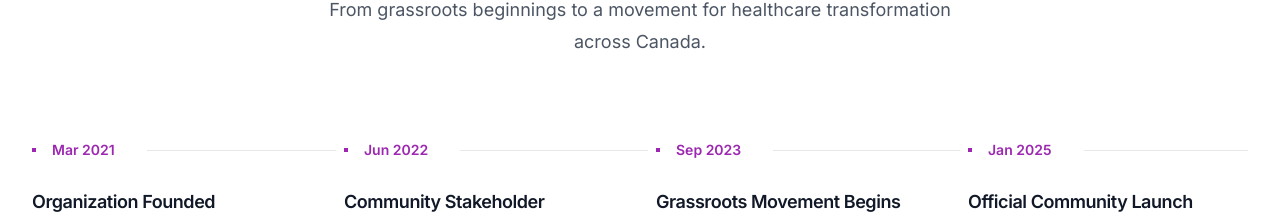
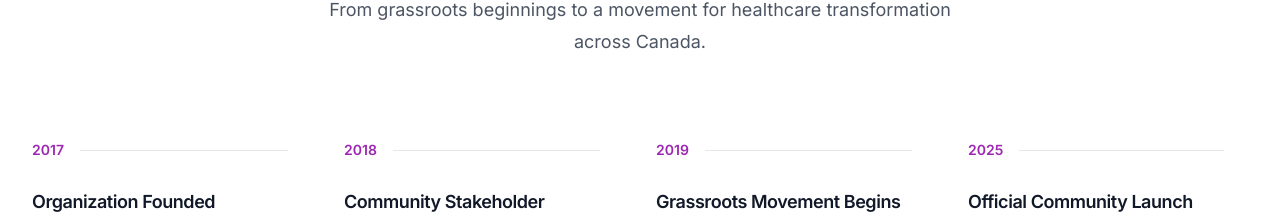
Before and after one commit to taylorjackson/coalitionforbetterhealth, a Next.js app: page / in a window 1280 px wide. Shown: the part 4991-5215 px from the top of the page. Built offline with nearby package versions, Linux system fonts and the light colour scheme.

Commit message:
Update AdvocacyPage copy for clarity on health determinants; adjust Team component timeline dates for accuracy and improve layout styling.

```diff
--- a/src/app/ourframework/page.tsx
+++ b/src/app/ourframework/page.tsx
@@ -345,8 +345,8 @@ export default function AdvocacyPage() {
                                 <div className="flex items-center justify-center gap-3">Foundational Supports</div>
                             </h2>
                             <p className="mt-6 text-lg/8 text-gray-700">
-                                To address the root causes of health, we integrate essential services and supports that
-                                create the foundation for healthy communities.
+                                To address health determinants and root causes of illness, we integrate essential
+                                services and supports that create the foundation for healthy communities.
                             </p>
                         </div>
                         <dl className="mx-auto mt-16 grid max-w-2xl grid-cols-1 gap-x-8 gap-y-16 text-base/7 sm:grid-cols-2 lg:mx-0 lg:max-w-none lg:grid-cols-4">
--- a/src/components/Team.tsx
+++ b/src/components/Team.tsx
@@ -3,28 +3,28 @@ const timeline = [
         name: 'Organization Founded',
         description:
             'A group of passionate healthcare professionals came together to address the growing challenges in our healthcare system, driven by a shared vision of patient-centered care.',
-        date: 'Mar 2021',
+        date: '2017',
         dateTime: '2021-03',
     },
     {
         name: 'Community Stakeholder Engagement',
         description:
             'Launched extensive consultations with patients, families, healthcare providers, and community leaders across BC to understand local healthcare needs and priorities.',
-        date: 'Jun 2022',
+        date: '2018',
         dateTime: '2022-06',
     },
     {
         name: 'Grassroots Movement Begins',
         description:
             'Started building a grassroots network of supporters, hosting community forums, and developing our integrated model of care based on stakeholder feedback.',
-        date: 'Sep 2023',
+        date: '2019',
         dateTime: '2023-09',
     },
     {
         name: 'Official Community Launch',
         description:
             'Formally launched our organization with a comprehensive framework for healthcare transformation, ready to advocate for systemic change across Canada.',
-        date: 'Jan 2025',
+        date: '2025',
         dateTime: '2025-01',
     },
 ]
@@ -49,13 +49,10 @@ export function Team() {
                                 dateTime={item.dateTime}
                                 className="flex items-center text-sm/6 font-semibold text-[#9C27B0]"
                             >
-                                <svg viewBox="0 0 4 4" aria-hidden="true" className="mr-4 h-1 w-1 flex-none">
-                                    <circle r={4} cx={2} cy={2} fill="currentColor" />
-                                </svg>
                                 {item.date}
                                 <div
                                     aria-hidden="true"
-                                    className="absolute -ml-2 h-px w-screen -translate-x-full bg-gray-900/10 sm:-ml-4 lg:static lg:-mr-6 lg:ml-8 lg:w-auto lg:flex-auto lg:translate-x-0"
+                                    className="absolute -ml-2 h-px w-screen -translate-x-full bg-gray-900/10 sm:-ml-2 lg:static lg:ml-4 lg:mr-6 lg:w-auto lg:flex-auto lg:translate-x-0"
                                 />
                             </time>
                             <p className="mt-6 text-lg/8 font-semibold tracking-tight text-gray-900">{item.name}</p>
```
